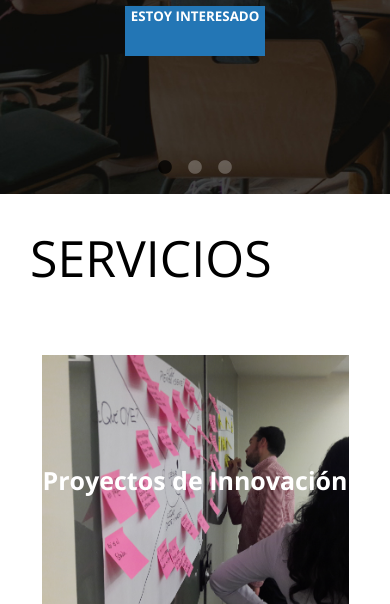
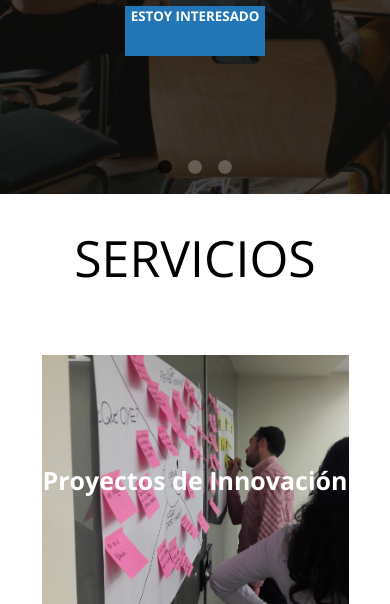
Before and after one commit to brunoliu01/lapsus, a PHP site: page /index.html in a window 390 px wide; the page is wider, and only the part inside the window is pictured. Shown: the part 486-1090 px from the top of that part. Run offline with PHP 8.4, Linux system fonts and the light colour scheme.

Commit message:
nuevo cambio

```diff
--- a/style.css
+++ b/style.css
@@ -487,4 +487,10 @@ iframe {
 		height: 100%;
 }
 
+.serv {
+    font-size: 50px;
+    text-align: center;
+    margin: 0 0 0 0px;
 }
+
+}
```
